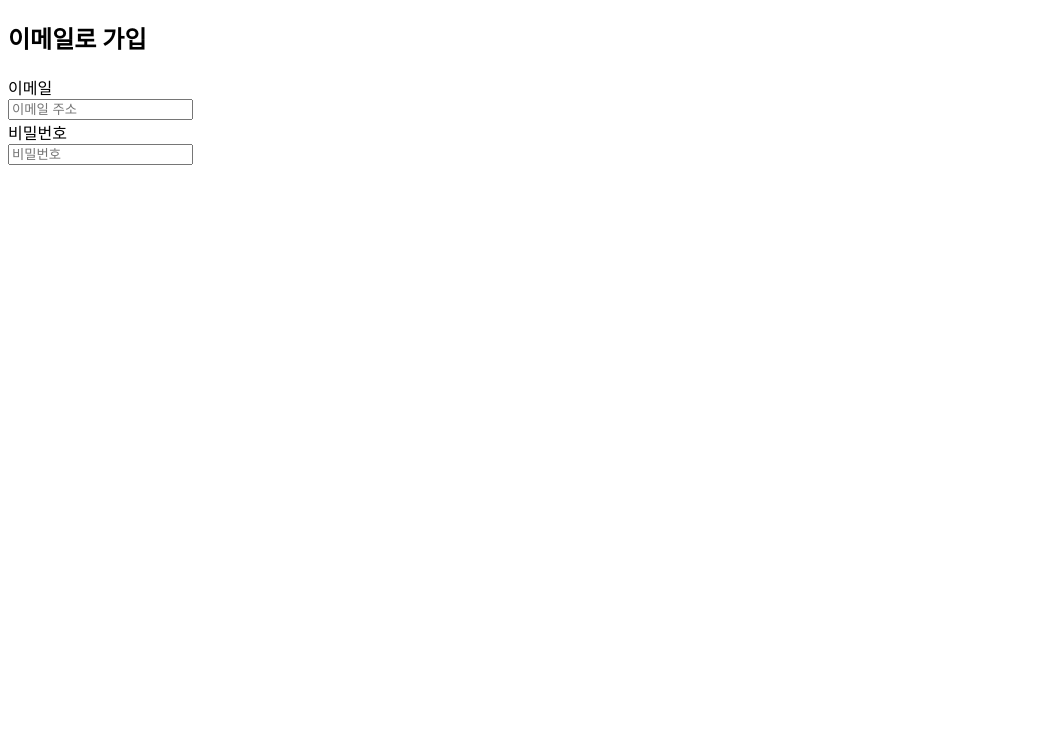
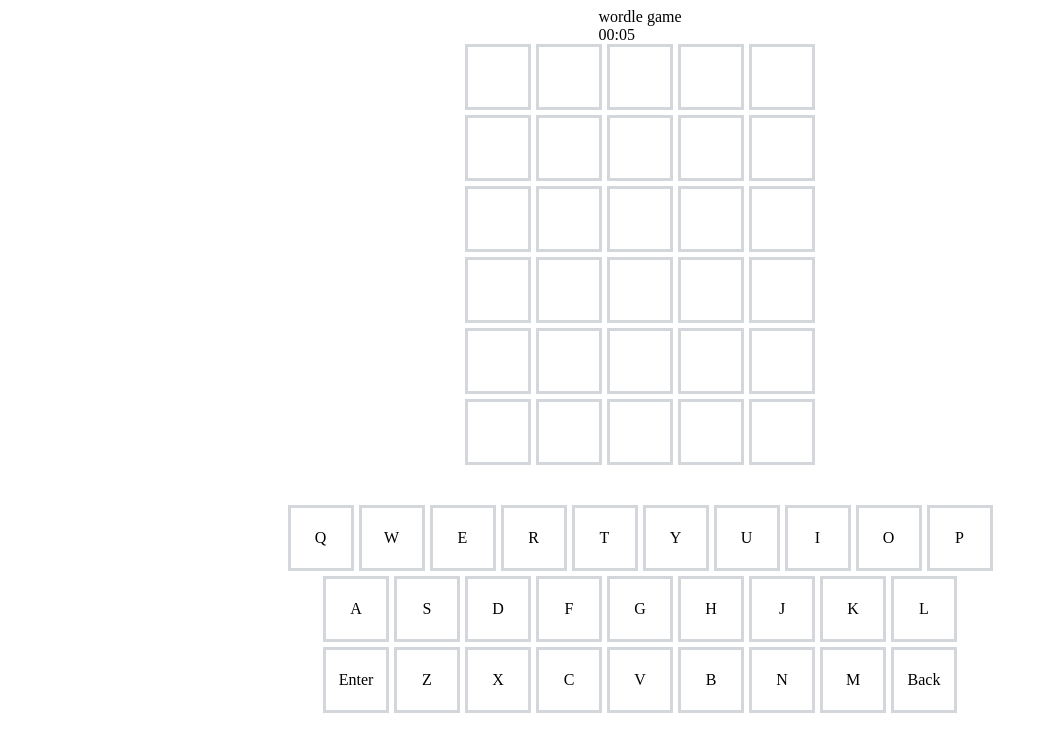
Before and after one commit to leevelop-up/wordlegame, a plain HTML site: page index.html in a window 1280 px wide. Shown: the whole page, without its empty margins (0-1048 px from the left). Drawn offline with Linux system fonts and the light colour scheme.

Commit message:
wordle game

```diff
--- /dev/null
+++ b/css/main.css
@@ -0,0 +1,56 @@
+header {
+  display: flex;
+  flex-direction: column;
+  align-items: center;
+  justify-content: center;
+  gap: 5px;
+}
+
+main {
+  display: flex;
+  flex-direction: column;
+  align-items: center;
+  justify-content: center;
+  gap: 5px;
+}
+
+.board-row {
+  display: flex;
+  align-items: center;
+  justify-content: center;
+  gap: 5px;
+}
+
+.board-column {
+  display: flex;
+  align-items: center;
+  justify-content: center;
+  border: 3px solid #d3d6da;
+  width: 60px;
+  height: 60px;
+}
+
+footer {
+  display: flex;
+  flex-direction: column;
+  align-items: center;
+  justify-content: center;
+  gap: 5px;
+  padding-top: 40px;
+}
+
+.keyboard-row {
+  display: flex;
+  align-items: center;
+  justify-content: center;
+  gap: 5px;
+}
+
+.keyboard-column {
+  display: flex;
+  align-items: center;
+  justify-content: center;
+  border: 3px solid #d3d6da;
+  width: 60px;
+  height: 60px;
+}
--- a/index.html
+++ b/index.html
@@ -3,15 +3,97 @@
   <head>
     <meta charset="UTF-8" />
     <meta name="viewport" content="width=device-width, initial-scale=1.0" />
-    <title>Document</title>
+    <title>wordle</title>
+    <link rel="stylesheet" href="./css/main.css" />
   </head>
   <body>
-    <form>
-      <h2>이메일로 가입</h2>
-      <div><label for="email-input">이메일</label></div>
-      <input id="emial-input" type="email" placeholder="이메일 주소" />
-      <div><label for="password-input">비밀번호</label></div>
-      <input id="password-input" type="password" placeholder="비밀번호" />
-    </form>
+    <header>
+      <div>
+        <div>wordle game</div>
+        <div id="Timer">00:00</div>
+      </div>
+    </header>
+    <main>
+      <div class="board-row row-0">
+        <div class="board-column" data-index="00"></div>
+        <div class="board-column" data-index="01"></div>
+        <div class="board-column" data-index="02"></div>
+        <div class="board-column" data-index="03"></div>
+        <div class="board-column" data-index="04"></div>
+      </div>
+      <div class="board-row row-1">
+        <div class="board-column" data-index="10"></div>
+        <div class="board-column" data-index="11"></div>
+        <div class="board-column" data-index="12"></div>
+        <div class="board-column" data-index="13"></div>
+        <div class="board-column" data-index="14"></div>
+      </div>
+      <div class="board-row row-2">
+        <div class="board-column" data-index="20"></div>
+        <div class="board-column" data-index="21"></div>
+        <div class="board-column" data-index="22"></div>
+        <div class="board-column" data-index="23"></div>
+        <div class="board-column" data-index="24"></div>
+      </div>
+      <div class="board-row row-3">
+        <div class="board-column" data-index="30"></div>
+        <div class="board-column" data-index="31"></div>
+        <div class="board-column" data-index="32"></div>
+        <div class="board-column" data-index="33"></div>
+        <div class="board-column" data-index="34"></div>
+      </div>
+      <div class="board-row row-4">
+        <div class="board-column" data-index="40"></div>
+        <div class="board-column" data-index="41"></div>
+        <div class="board-column" data-index="42"></div>
+        <div class="board-column" data-index="43"></div>
+        <div class="board-column" data-index="44"></div>
+      </div>
+      <div class="board-row row-5">
+        <div class="board-column" data-index="50"></div>
+        <div class="board-column" data-index="51"></div>
+        <div class="board-column" data-index="52"></div>
+        <div class="board-column" data-index="53"></div>
+        <div class="board-column" data-index="54"></div>
+      </div>
+    </main>
+    <footer>
+      <div class="keyboard-row row-1">
+        <div class="keyboard-column" data-key="Q">Q</div>
+        <div class="keyboard-column" data-key="W">W</div>
+        <div class="keyboard-column" data-key="E">E</div>
+        <div class="keyboard-column" data-key="R">R</div>
+        <div class="keyboard-column" data-key="T">T</div>
+        <div class="keyboard-column" data-key="Y">Y</div>
+        <div class="keyboard-column" data-key="U">U</div>
+        <div class="keyboard-column" data-key="I">I</div>
+        <div class="keyboard-column" data-key="O">O</div>
+        <div class="keyboard-column" data-key="P">P</div>
+      </div>
+
+      <div class="keyboard-row row-2">
+        <div class="keyboard-column" data-key="A">A</div>
+        <div class="keyboard-column" data-key="S">S</div>
+        <div class="keyboard-column" data-key="D">D</div>
+        <div class="keyboard-column" data-key="F">F</div>
+        <div class="keyboard-column" data-key="G">G</div>
+        <div class="keyboard-column" data-key="H">H</div>
+        <div class="keyboard-column" data-key="J">J</div>
+        <div class="keyboard-column" data-key="K">K</div>
+        <div class="keyboard-column" data-key="L">L</div>
+      </div>
+      <div class="keyboard-row row-3">
+        <div class="keyboard-column wide" data-key="Enter">Enter</div>
+        <div class="keyboard-column" data-key="Z">Z</div>
+        <div class="keyboard-column" data-key="X">X</div>
+        <div class="keyboard-column" data-key="C">C</div>
+        <div class="keyboard-column" data-key="V">V</div>
+        <div class="keyboard-column" data-key="B">B</div>
+        <div class="keyboard-column" data-key="N">N</div>
+        <div class="keyboard-column" data-key="M">M</div>
+        <div class="keyboard-column wide" data-key="Back">Back</div>
+      </div>
+    </footer>
+    <script src="./js/index.js"></script>
   </body>
 </html>
--- /dev/null
+++ b/js/index.js
@@ -0,0 +1,99 @@
+const answerWord = "APPLE";
+
+let index = 0;
+let attemps = 0;
+let timer;
+
+function appStart() {
+  const displayGameOver = () => {
+    const div = document.createElement("div");
+    div.innerText = "종료";
+    div.style =
+      "display:flex; justify-content:center;align-items:center;position:absolute; top:40vh; left:45vw; backgroun-color:white; width:200px;height:200px;";
+    document.body.appendChild(div);
+  };
+  const gameOver = () => {
+    window.removeEventListener("keydown", handleKeyDown);
+    displayGameOver();
+    clearInterval(timer);
+  };
+  const nextLine = () => {
+    if (attemps === 6) {
+      gameOver();
+      return;
+    }
+    index = 0;
+    attemps++;
+  };
+  const handleBackspaceKey = () => {
+    if (index > 0) {
+      const preindex = index - 1;
+      const pre_Block = document.querySelector(
+        ".board-column[data-index='" + attemps + preindex + "']"
+      );
+      pre_Block.innerText = "";
+    }
+    if (index !== 0) index -= 1;
+  };
+
+  const handleEnterKey = () => {
+    let correct_cnt = 0;
+    for (let i = 0; i < 5; i++) {
+      const block = document.querySelector(
+        ".board-column[data-index='" + attemps + i + "']"
+      );
+      const inputWord = block.innerText;
+      const correctWord = answerWord[i];
+      console.log(answerWord.includes(inputWord));
+      if (inputWord === correctWord) {
+        block.style.background = "#6AAA64";
+        correct_cnt++;
+      } else if (answerWord.includes(inputWord)) {
+        block.style.background = "#C8B458";
+      } else {
+        block.style.background = "#787C7E";
+      }
+      block.style.color = "#fff";
+    }
+    if (correct_cnt === 5) gameOver();
+    else nextLine();
+  };
+  const handleKeyDown = (e) => {
+    const key = e.key;
+    const keycode = e.keyCode;
+    const thisBlock = document.querySelector(
+      ".board-column[data-index='" + attemps + index + "']"
+    );
+
+    if (key === "Backspace") {
+      handleBackspaceKey();
+    } else if (index === 5) {
+      if (key === "Enter") {
+        handleEnterKey();
+      } else {
+        return;
+      }
+    } else if (65 <= keycode && keycode <= 90 && attemps <= 5) {
+      thisBlock.innerText = key.toUpperCase();
+      index++;
+    }
+  };
+  const startTimer = () => {
+    const statTime = new Date();
+
+    function setTime() {
+      const nowTime = new Date();
+      const flowTime = new Date(nowTime - statTime);
+      const min = flowTime.getMinutes().toString().padStart(2, "0");
+      const sec = flowTime.getSeconds().toString().padStart(2, "0");
+      const timeDiv = document.querySelector("#Timer");
+      timeDiv.innerText = min + ":" + sec;
+    }
+    timer = setInterval(setTime, 1000);
+  };
+
+  startTimer();
+  window.addEventListener("keydown", handleKeyDown);
+}
+
+appStart();
```
